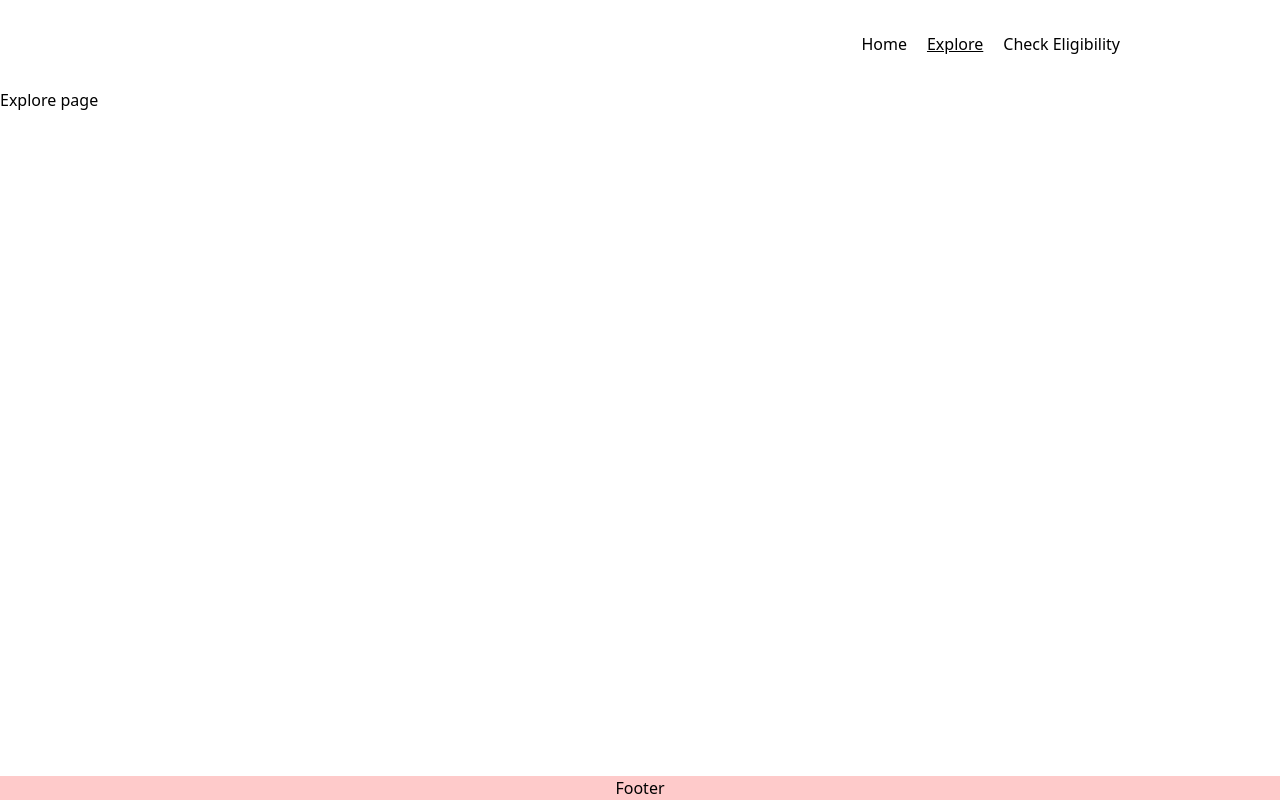
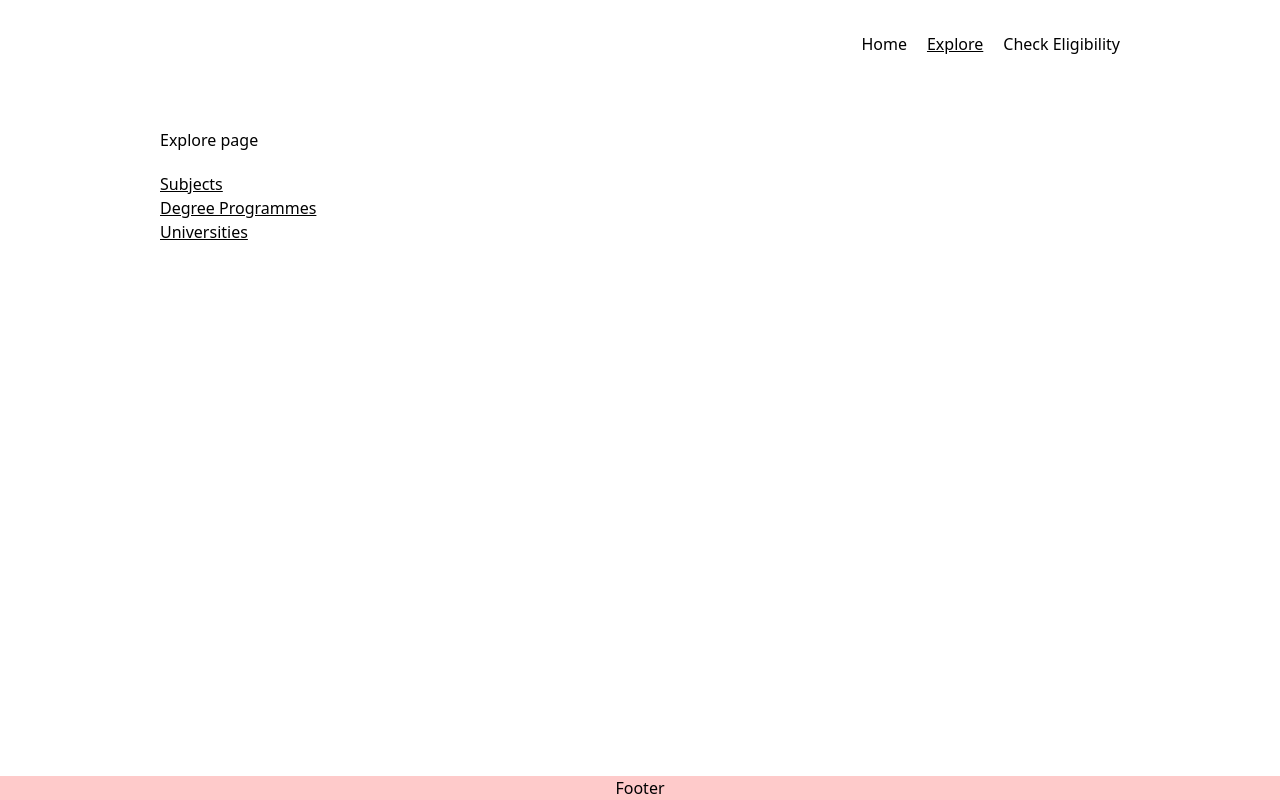
Before and after one commit to qkenn/findmycourse-react, a React (Vite) app: page /explore in a window 1280 px wide. Built offline with nearby package versions, Linux system fonts and the light colour scheme.

Commit message:
create basic routes in exolore page

```diff
--- a/src/components/Hero.jsx
+++ b/src/components/Hero.jsx
@@ -7,7 +7,7 @@ export function Hero() {
 
   return (
     <div className="bg-red-200">
-      <div className="mx-auto flex max-w-[60rem] flex-col py-28">
+      <div className="mx-auto flex max-w-main flex-col py-28">
         <h1 className="text-4xl font-semibold">Search for degree programmes</h1>
         <form
           className="mt-7 flex items-center"
--- /dev/null
+++ b/src/pages/Explore.jsx
@@ -0,0 +1,28 @@
+import { Link } from 'react-router-dom';
+
+export function Explore() {
+  return (
+    <>
+      <main className="mx-auto mt-10 max-w-main">
+        <h1>Explore page</h1>
+        <ul className="mt-5">
+          <li>
+            <Link to="subjects" className="underline">
+              Subjects
+            </Link>
+          </li>
+          <li>
+            <Link to="programmes" className="underline">
+              Degree Programmes
+            </Link>
+          </li>
+          <li>
+            <Link to="universities" className="underline">
+              Universities
+            </Link>
+          </li>
+        </ul>
+      </main>
+    </>
+  );
+}
--- a/src/pages/Home.jsx
+++ b/src/pages/Home.jsx
@@ -36,9 +36,11 @@ export function Home() {
       })
       .catch((e) => {
         setSearchError(true);
-        console.log(e.message);
+        console.warn(e.message);
       })
-      .finally(() => setIsLoading(false));
+      .finally(() => {
+        setIsLoading(false);
+      });
   }
 
   function filterByUniversity(newValue) {
--- /dev/null
+++ b/src/pages/Programmes.jsx
@@ -0,0 +1,12 @@
+import { Link } from 'react-router-dom';
+
+export function Programmes() {
+  return (
+    <main className="mx-auto mt-10 max-w-main">
+      <Link to=".." className="underline">
+        go back
+      </Link>
+      <p>A list of Programmes</p>
+    </main>
+  );
+}
--- /dev/null
+++ b/src/pages/Subjects.jsx
@@ -0,0 +1,12 @@
+import { Link } from 'react-router-dom';
+
+export function Subjects() {
+  return (
+    <main className="mx-auto mt-10 max-w-main">
+      <Link to=".." className="underline">
+        go back
+      </Link>
+      <p>A list of Subjects</p>
+    </main>
+  );
+}
--- /dev/null
+++ b/src/pages/Universities.jsx
@@ -0,0 +1,12 @@
+import { Link } from 'react-router-dom';
+
+export function Universities() {
+  return (
+    <main className="mx-auto mt-10 max-w-main">
+      <Link to=".." className="underline">
+        go back
+      </Link>
+      <p>A list of universites</p>
+    </main>
+  );
+}
--- a/src/router.jsx
+++ b/src/router.jsx
@@ -1,6 +1,10 @@
 import { createBrowserRouter } from 'react-router-dom';
 import { Home } from './pages/Home';
 import { MainLayout } from './layouts/MainLayout';
+import { Explore } from './pages/Explore';
+import { Subjects } from './pages/Subjects';
+import { Universities } from './pages/Universities';
+import { Programmes } from './pages/Programmes';
 
 export const router = createBrowserRouter([
   {
@@ -12,7 +16,15 @@ export const router = createBrowserRouter([
         element: <h1>404 | This page does not exists | Are you lost ?</h1>,
       },
       { path: '/', element: <Home /> },
-      { path: '/explore', element: <h1>Explore page</h1> },
+      {
+        path: '/explore',
+        children: [
+          { index: true, element: <Explore /> },
+          { path: 'subjects', element: <Subjects /> },
+          { path: 'programmes', element: <Programmes /> },
+          { path: 'universities', element: <Universities /> },
+        ],
+      },
       { path: '/check-eligibility', element: <h1>Check Eligibiliity page</h1> },
     ],
   },
```
